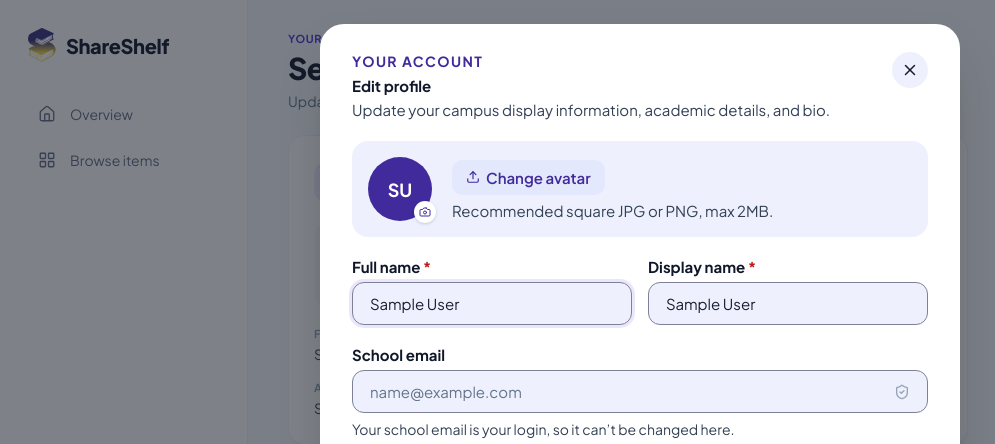
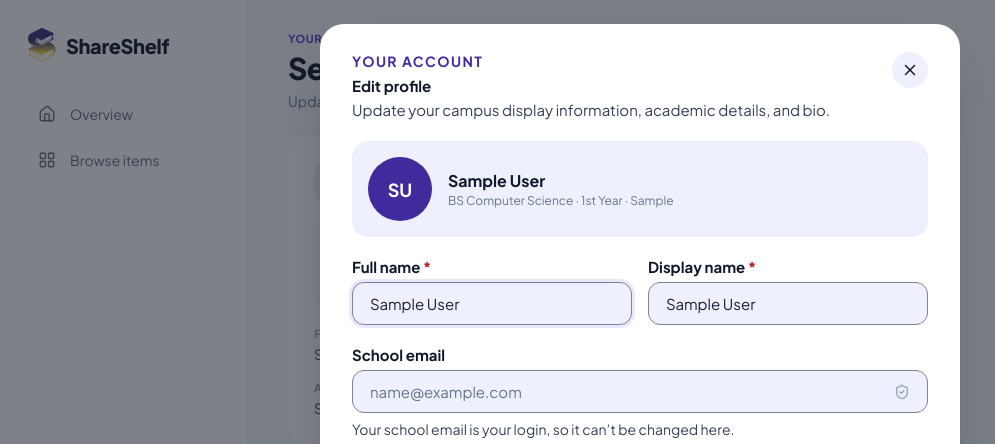
Before and after one commit to YsaMee/ShareShelf, a Django app: page /settings/?modal=profile in a window 1280 px wide. Shown: the top 444 px of the page, without its empty margins (0-995 px from the left). Run offline with Django 5.2, Linux system fonts and the light colour scheme; a user stored in the database is signed in; tables that the repository leaves empty hold one stand-in row (values such as "Sample post").

Commit message:
Remove the profile photo picker now that photos are gone
The avatar field was removed from UserProfile, but Edit profile still offered
Change avatar / Remove, and a picked photo was silently dropped on save.

- Edit profile shows the student's initials, name, program and school instead
- Removed the photo picker's JavaScript, CSS and the camera/upload icons
- The avatar tag no longer looks for a photo
- The profile form no longer uploads files
- docs/frontend.md no longer lists the avatar field

```diff
--- a/shareshelf_app/static/shelf/app.js
+++ b/shareshelf_app/static/shelf/app.js
@@ -156,70 +156,9 @@ document.querySelectorAll('[data-password-rules]').forEach((rules) => {
   update()
 })
 
-const MAX_AVATAR_BYTES = 2 * 1024 * 1024
-
-document.querySelectorAll('[data-avatar-picker]').forEach((picker) => {
-  const form = picker.closest('form')
-  const input = picker.querySelector('[data-avatar-input]')
-  const preview = picker.querySelector('[data-avatar-preview]')
-  const removeLabel = picker.querySelector('[data-avatar-remove]')
-  const clear = removeLabel.querySelector('input')
-  const error = picker.querySelector('[data-avatar-error]')
-  const initials = picker.querySelector('[data-avatar-initials]').innerHTML.trim()
-  const saved = { html: preview.innerHTML, canRemove: !removeLabel.hidden }
-  let objectUrl = null
-
-  const showImage = (url) => {
-    preview.replaceChildren()
-    if (url) {
-      const img = document.createElement('img')
-      img.src = url
-      img.alt = ''
-      preview.append(img)
-    } else {
-      preview.textContent = initials
-    }
-  }
-  const forgetUpload = () => {
-    if (objectUrl) URL.revokeObjectURL(objectUrl)
-    objectUrl = null
-  }
-  const fail = (message) => {
-    input.value = ''
-    error.textContent = message
-    error.hidden = false
-  }
-
-  input.addEventListener('change', () => {
-    const file = input.files[0]
-    error.hidden = true
-    if (!file) return
-    if (!['image/jpeg', 'image/png'].includes(file.type)) return fail('Please choose a JPG or PNG image.')
-    if (file.size > MAX_AVATAR_BYTES) return fail('That photo is over 2MB. Please choose a smaller one.')
-    forgetUpload()
-    objectUrl = URL.createObjectURL(file)
-    showImage(objectUrl)
-    clear.checked = false
-    removeLabel.hidden = false
-  })
-
-  clear.addEventListener('change', () => {
-    if (!clear.checked) return
-    input.value = ''
-    forgetUpload()
-    showImage(null)
-    error.hidden = true
-    removeLabel.hidden = true
-  })
-
+document.querySelectorAll('[data-profile-form]').forEach((form) => {
   form.addEventListener('reset', () =>
-    setTimeout(() => {
-      forgetUpload()
-      preview.innerHTML = saved.html
-      removeLabel.hidden = !saved.canRemove
-      error.hidden = true
-      form.querySelectorAll('textarea, input').forEach((field) => field.dispatchEvent(new Event('input')))
-    }),
+    setTimeout(() => form.querySelectorAll('textarea').forEach((field) => field.dispatchEvent(new Event('input')))),
   )
 })
 
--- a/shareshelf_app/static/shelf/styles.css
+++ b/shareshelf_app/static/shelf/styles.css
@@ -396,11 +396,8 @@ fieldset.field legend { padding: 0; margin-bottom: 6px; width: 100%; }
 .profile-facts dt { font-size: 11px; font-weight: 700; letter-spacing: 0.5px; text-transform: uppercase; color: var(--faint); }
 .profile-facts dd { margin: 4px 0 0; display: flex; align-items: center; gap: 4px; font-size: 14px; line-height: 21px; color: var(--body); overflow-wrap: anywhere; }
 
-.avatar, .mini-avatar { overflow: hidden; }
-.avatar img, .mini-avatar img { width: 100%; height: 100%; object-fit: cover; display: block; }
 .avatar-xl { width: 64px; height: 64px; font-size: 18px; background: var(--deep); box-shadow: none; }
 
-.visually-hidden { position: absolute; width: 1px; height: 1px; padding: 0; margin: -1px; overflow: hidden; clip: rect(0 0 0 0); white-space: nowrap; border: 0; }
 .profile-modal { max-width: 640px; max-height: calc(100vh - 48px); display: flex; border-radius: 24px; }
 .profile-form { display: flex; flex-direction: column; width: 100%; min-height: 0; }
 .profile-modal-head { display: flex; justify-content: space-between; align-items: flex-start; gap: 16px; padding: 28px 32px 16px; }
@@ -419,18 +416,9 @@ fieldset.field legend { padding: 0; margin-bottom: 6px; width: 100%; }
 .btn-deep { background: var(--deep); padding: 12px 24px; font-size: 15px; font-weight: 500; }
 .btn-deep:hover { background: #36227f; }
 
-.avatar-picker { display: flex; align-items: center; gap: 20px; padding: 16px; border-radius: var(--radius-lg); background: var(--soft-blue); }
-.avatar-camera { position: relative; overflow: visible; }
-.avatar-camera > span:first-child { display: grid; place-items: center; width: 100%; height: 100%; border-radius: inherit; overflow: hidden; }
-.avatar-badge { position: absolute; right: -4px; bottom: -2px; width: 22px; height: 22px; border-radius: 9999px; background: #fff; color: var(--deep); display: grid; place-items: center; box-shadow: 0 1px 3px rgba(15, 23, 42, 0.18); }
-.avatar-picker-text { display: flex; flex-direction: column; gap: 8px; min-width: 0; }
-.avatar-picker-text .muted { color: var(--body); font-size: 15px; }
-.avatar-actions { display: flex; align-items: center; flex-wrap: wrap; gap: 12px; }
-.soft-chip { display: inline-flex; align-items: center; gap: 6px; padding: 8px 14px; border-radius: 10px; background: #e3e8fc; color: var(--deep); font-size: 15px; font-weight: 600; cursor: pointer; }
-.soft-chip:hover { background: var(--lavender); }
-.soft-chip:focus-within, .text-chip:focus-within { outline: 2px solid var(--primary); outline-offset: 2px; }
-.text-chip { padding: 8px 4px; font-size: 15px; color: var(--ink); cursor: pointer; }
-.text-chip:hover { color: var(--danger); }
+.profile-identity { display: flex; align-items: center; gap: 16px; padding: 16px; border-radius: var(--radius-lg); background: var(--soft-blue); }
+.profile-identity > div { display: flex; flex-direction: column; gap: 2px; min-width: 0; }
+.profile-identity strong { font-size: 16px; color: var(--ink-strong); }
 
 .year-choices { display: grid; grid-template-columns: repeat(auto-fit, minmax(92px, 1fr)); gap: 8px; }
 .year-choice { position: relative; cursor: pointer; }
@@ -496,7 +484,6 @@ fieldset.field legend { padding: 0; margin-bottom: 6px; width: 100%; }
   .profile-modal-foot { padding: 12px 20px; }
   .year-choices { grid-template-columns: repeat(auto-fit, minmax(64px, 1fr)); }
   .year-choice span { padding: 10px 4px; font-size: 13px; }
-  .avatar-picker { align-items: flex-start; }
 }
 
 .person-bio { margin-top: 4px; font-size: 12px; line-height: 17px; color: var(--body); display: -webkit-box; -webkit-line-clamp: 2; -webkit-box-orient: vertical; overflow: hidden; }
--- a/shareshelf_app/templates/shelf/partials/profile_modal.html
+++ b/shareshelf_app/templates/shelf/partials/profile_modal.html
@@ -2,7 +2,7 @@
 {% with f=profile_form %}
 <div class="modal-backdrop" data-modal="profile" {% if open_modal != "profile" and request.GET.modal != "profile" %}hidden{% endif %}>
   <div class="modal profile-modal" role="dialog" aria-modal="true" aria-labelledby="profile-title">
-    <form class="profile-form" method="post" action="{% url 'settings' %}" enctype="multipart/form-data" novalidate data-profile-form>
+    <form class="profile-form" method="post" action="{% url 'settings' %}" novalidate data-profile-form>
       {% csrf_token %}
       <input type="hidden" name="next" value="{{ request.path }}" />
 
@@ -18,25 +18,11 @@
       <div class="profile-modal-body">
         {% if f.non_field_errors %}<p class="form-error" role="alert">{{ f.non_field_errors.0 }}</p>{% endif %}
 
-        <div class="avatar-picker" data-avatar-picker>
-          <span class="avatar avatar-xl avatar-camera">
-            <span data-avatar-preview>{% if profile.avatar %}<img src="{{ profile.avatar.url }}" alt="" />{% else %}{{ profile.initials }}{% endif %}</span>
-            <span class="avatar-badge">{% icon "camera" 12 %}</span>
-          </span>
-          <template data-avatar-initials>{{ profile.initials }}</template>
-          <div class="avatar-picker-text">
-            <div class="avatar-actions">
-              <label class="soft-chip">
-                {% icon "upload" 14 %} Change avatar
-                <input class="visually-hidden" type="file" name="{{ f.avatar.html_name }}" accept="image/jpeg,image/png" data-avatar-input />
-              </label>
-              <label class="text-chip"{% if not profile.avatar %} hidden{% endif %} data-avatar-remove>
-                <input class="visually-hidden" type="checkbox" name="{{ f.avatar.html_name }}-clear" />
-                Remove
-              </label>
-            </div>
-            <span class="small muted">Recommended square JPG or PNG, max 2MB.</span>
-            <span class="field-error" data-avatar-error{% if not f.avatar.errors %} hidden{% endif %}>{{ f.avatar.errors.0 }}</span>
+        <div class="profile-identity">
+          {% avatar profile "xl" %}
+          <div>
+            <strong>{{ profile.name }}</strong>
+            <span class="small muted">{{ profile|program_year }} · {{ profile.school }}</span>
           </div>
         </div>
 
--- a/shareshelf_app/templatetags/shelf_tags.py
+++ b/shareshelf_app/templatetags/shelf_tags.py
@@ -67,8 +67,7 @@ def status_badge(status, pill=False):
 @register.inclusion_tag("shelf/partials/avatar.html")
 def avatar(person, size="md"):
     css = {"sm": "mini-avatar", "md": "avatar", "lg": "avatar avatar-lg", "xl": "avatar avatar-xl"}[size]
-    photo = getattr(person, "avatar", None)
-    return {"person": person, "css": css, "url": photo.url if photo else ""}
+    return {"person": person, "css": css}
 
 
 @register.filter
```
Also changed, not shown: docs/frontend.md (+2 -3 lines), shareshelf_app/static/shelf/icons.svg.
